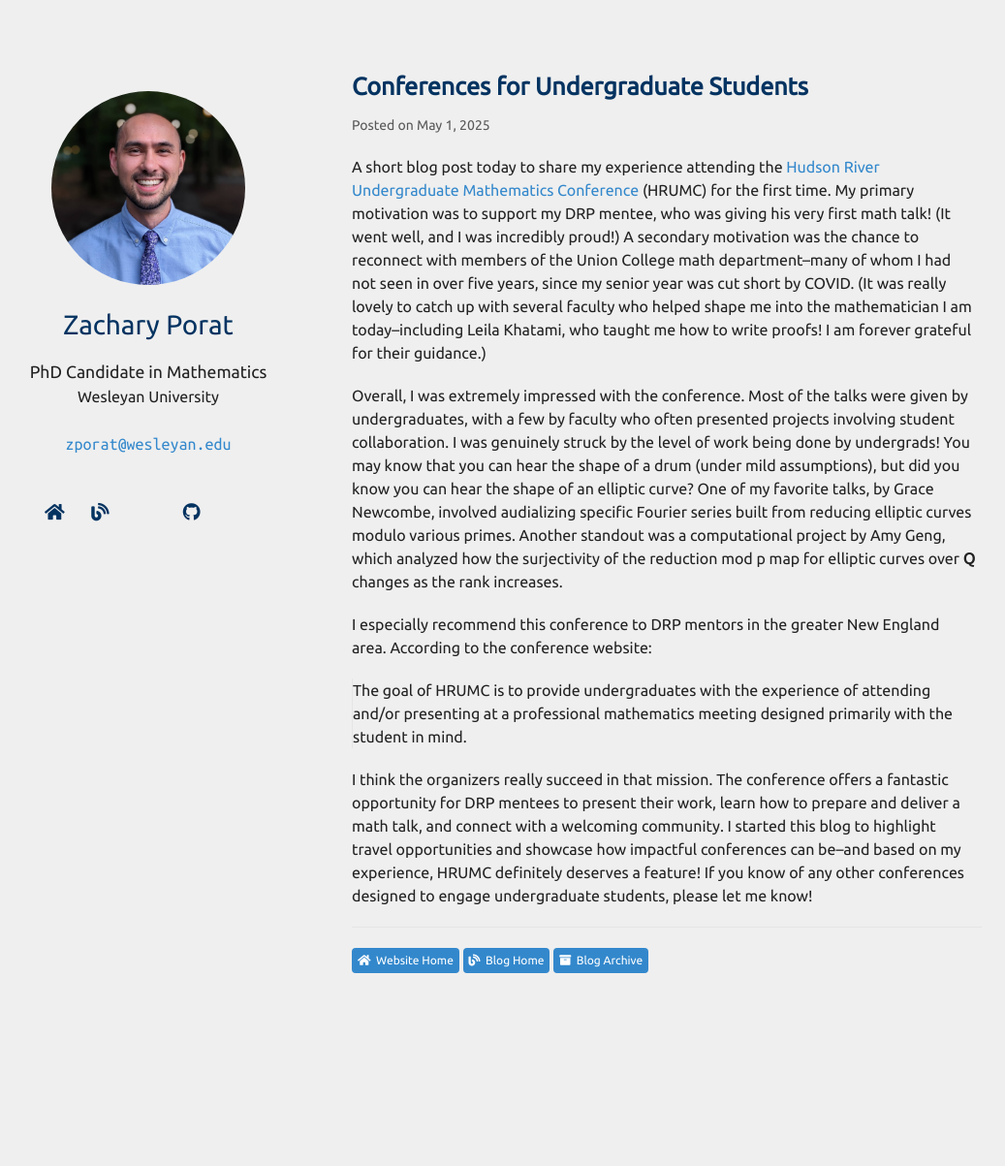
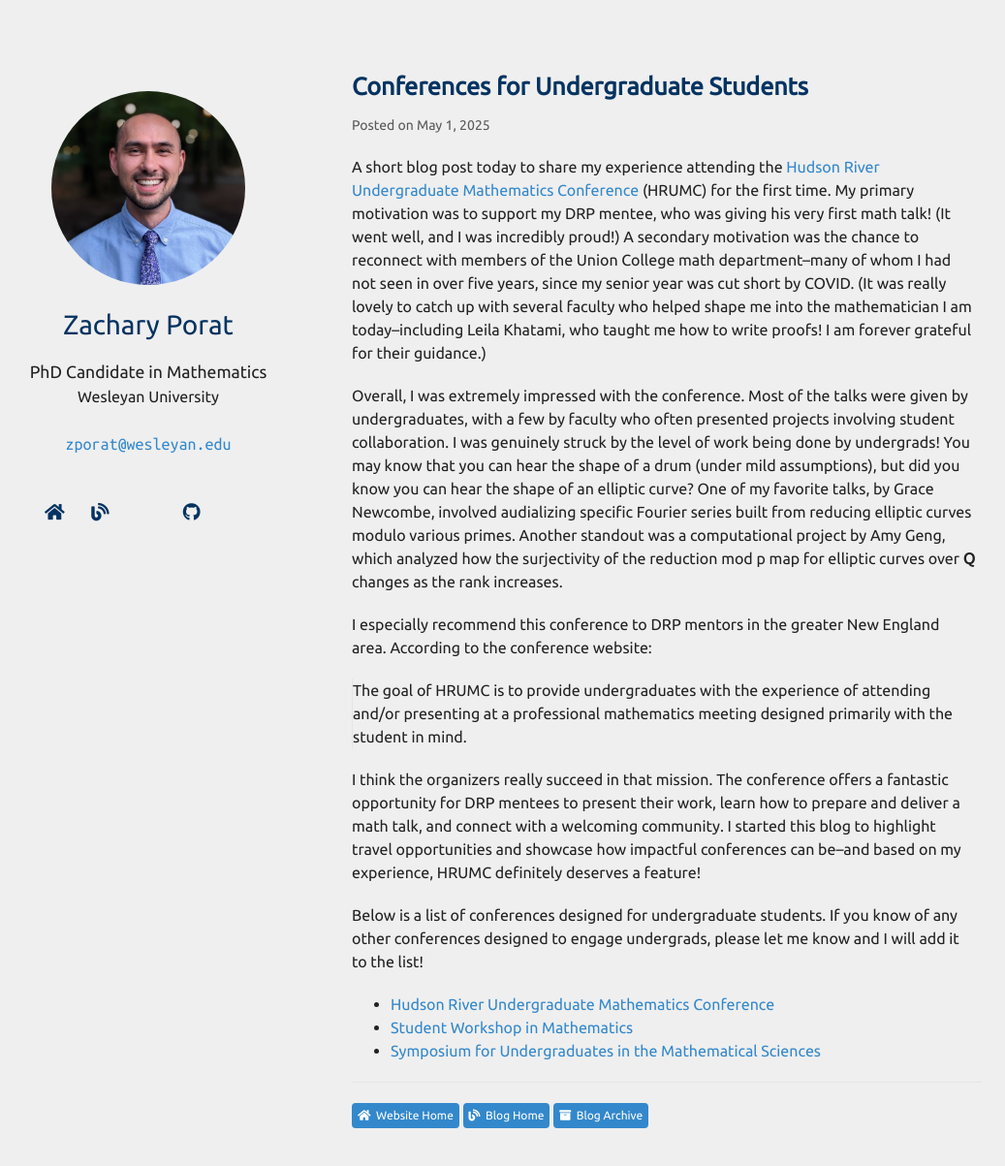
Before and after one commit to zporat/zporat.github.io, a Jekyll site: the page built from _posts/2025-04-05-HRUMC.md, in a window 1280 px wide and 1214 px high. Shown: the top 1203 px of the window at 97% size, without its empty margins (102-1139 px from the left). Built offline with Jekyll 4.4.1, drawn with Linux system fonts in a browser that asks for light colours; nearby versions of some CDN libraries; a style sheet for code colours, icons or effects is not loaded.

Commit message:
blog update

```diff
--- a/_posts/2025-04-05-HRUMC.md
+++ b/_posts/2025-04-05-HRUMC.md
@@ -15,4 +15,9 @@ I especially recommend this conference to DRP mentors in the greater New England
 
 > The goal of HRUMC is to provide undergraduates with the experience of attending and/or presenting at a professional mathematics meeting designed primarily with the student in mind.
 
-I think the organizers really succeed in that mission. The conference offers a fantastic opportunity for DRP mentees to present their work, learn how to prepare and deliver a math talk, and connect with a welcoming community. I started this blog to highlight travel opportunities and showcase how impactful conferences can be--and based on my experience, HRUMC definitely deserves a feature!  If you know of any other conferences designed to engage undergraduate students, please let me know!
+I think the organizers really succeed in that mission. The conference offers a fantastic opportunity for DRP mentees to present their work, learn how to prepare and deliver a math talk, and connect with a welcoming community. I started this blog to highlight travel opportunities and showcase how impactful conferences can be--and based on my experience, HRUMC definitely deserves a feature!
+
+Below is a list of conferences designed for undergraduate students.  If you know of any other conferences designed to engage undergrads, please let me know and I will add it to the list!
+* [Hudson River Undergraduate Mathematics Conference](https://sites.google.com/view/hrumc)
+* [Student Workshop in Mathematics](https://mathcs-graduate.wescreates.wesleyan.edu/ams/swim-2025/)
+* [Symposium for Undergraduates in the Mathematical Sciences](https://sites.google.com/brown.edu/sums/about-sums)
```
